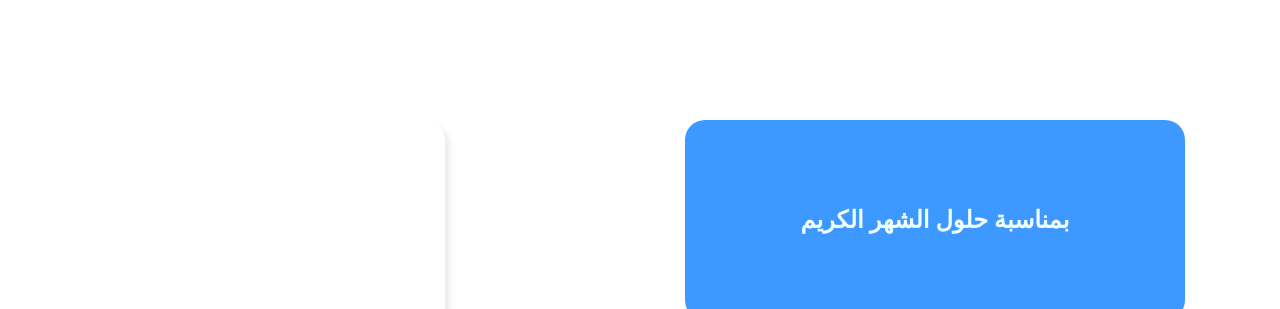
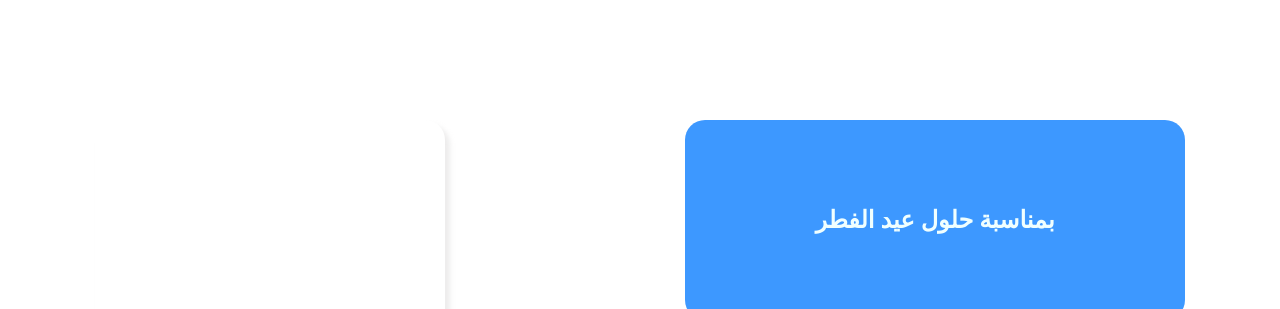
Before and after one commit to fwnwn121-dev/phone-one, a plain HTML site: page index.html in a window 1280 px wide. Shown: the part 480-789 px from the top of the page. Drawn offline with Linux system fonts and the light colour scheme; a web font is replaced by a local one.

Commit message:
Update index.html

```diff
--- a/index.html
+++ b/index.html
@@ -166,8 +166,8 @@ snaptr('track', 'PAGE_VIEW');
     <div class="today-offer">
 
       <div class="offer-det">
-        <div class="web-show"> بمناسبة حلول الشهر الكريم </div>
-         عرض رمضاني حصري
+        <div class="web-show"> بمناسبة حلول عيد الفطر </div>
+         عرض عيد الفطر
          <div class="web-show-end"> شوف اسعارنا و قارن بنفسك </div>
       </div>
       <a href="#now" class="no-2">
```
